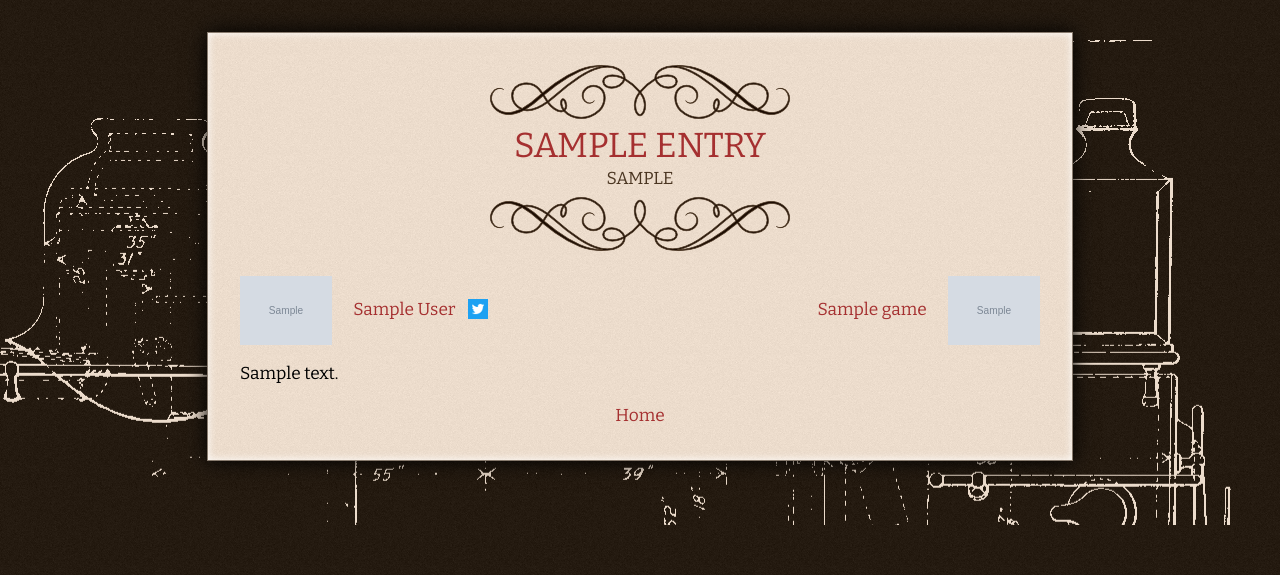
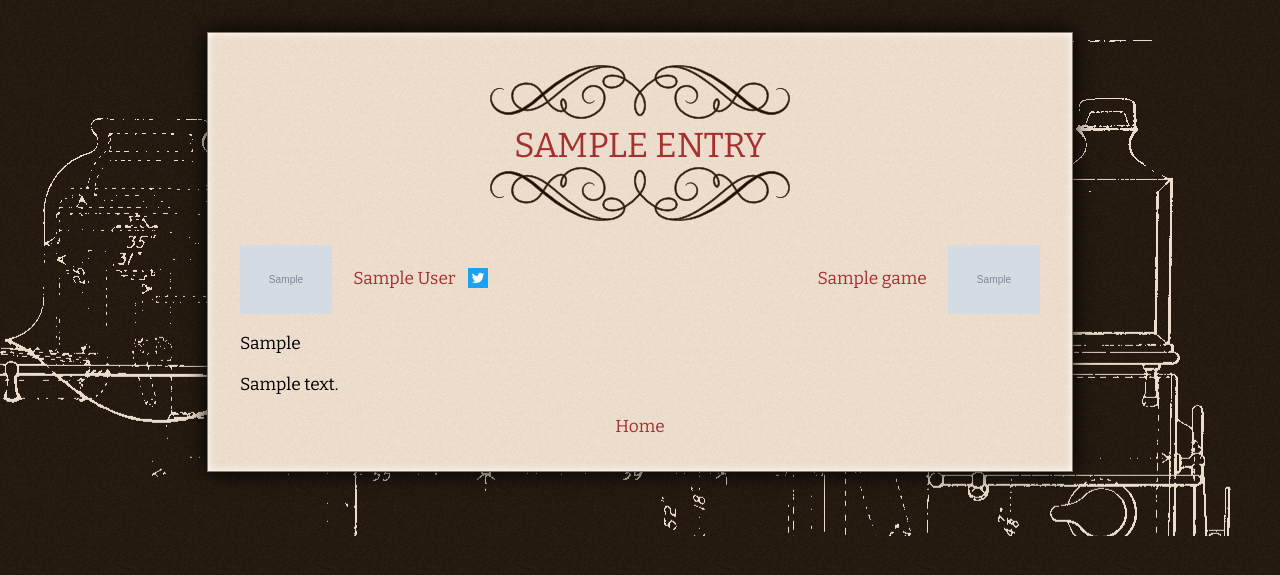
Before and after one commit to Zarkonnen/steampunkgames-realsite, a Django app: template steampunkgames/templates/entry.html in a window 1280 px wide. Shown: the top 575 px of the page. Run offline with Django 3.2, Linux system fonts and the light colour scheme; the template is opened without the code that fills it: most values are stand-ins (such as "Sample title", 1, 10 or a date in 2020); grey boxes marked "Sample" are stand-in pictures.

Commit message:
Moved lede.

```diff
--- a/steampunkgames/templates/entry.html
+++ b/steampunkgames/templates/entry.html
@@ -7,7 +7,6 @@
 <div id="header">
     <img src="{% static "steampunkgames/img/header-calligraphy-1.png" %}">
     <h1>{{ entry.activeTitle }}</h1>
-    <div class="tagline">{{ entry.activeLede }}</div>
     <img src="{% static "steampunkgames/img/header-calligraphy-2.png" %}">
 </div>
 {% if entry.game %}
@@ -24,6 +23,7 @@
     {% endif %}
 </div>
 <div id="main">
+    <p>{{ entry.activeLede }}</p>
     {{ entry.activeText|safe }}
 </div>
 {% endblock %}
```
